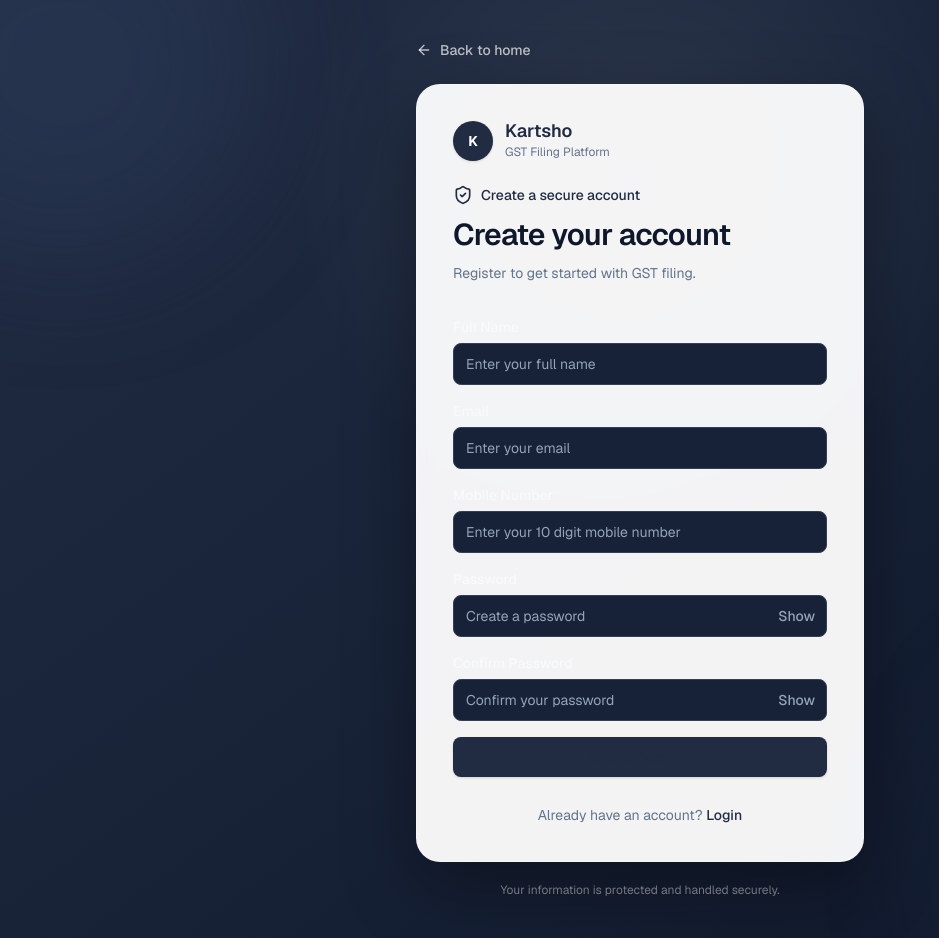
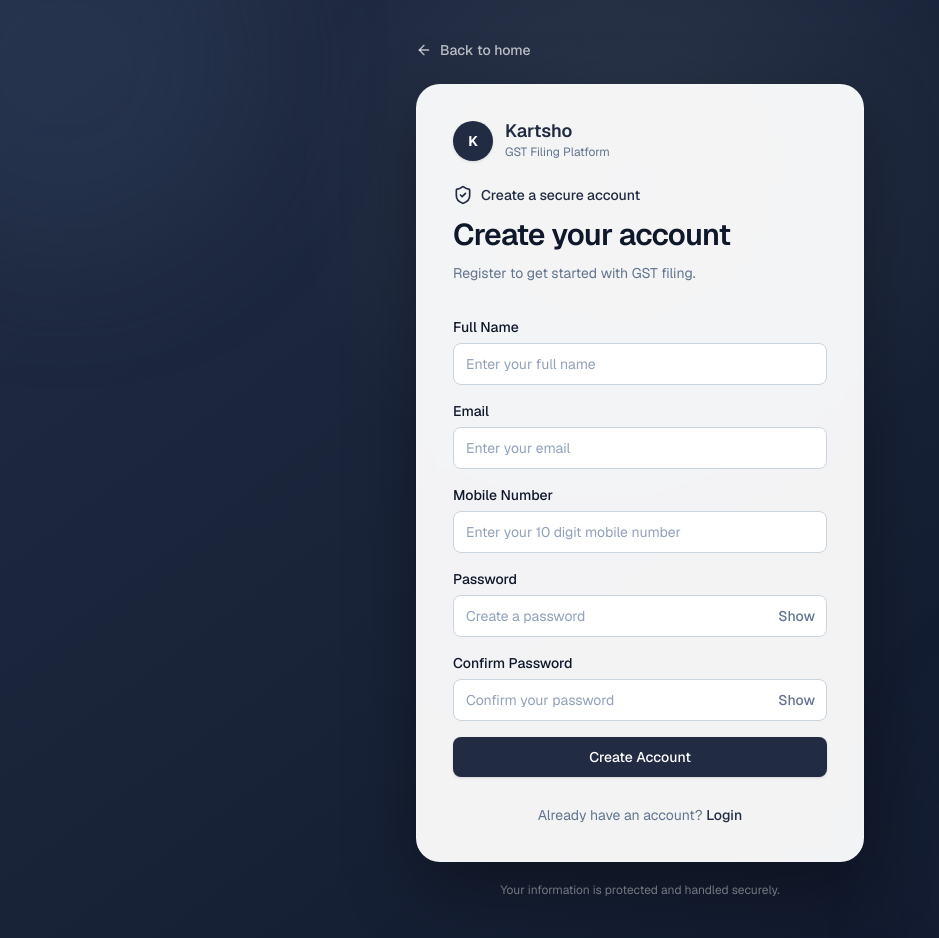
Before and after one commit to Pranav62026/GST-Filing, a React (Vite) app in the folder frontend/: page /register in a window 1280 px wide. Shown: the whole page, without its empty margins (0-939 px from the left). Built offline with nearby package versions, Linux system fonts and the light colour scheme.

Commit message:
update authentication page theme

```diff
--- a/frontend/src/pages/auth/Login.jsx
+++ b/frontend/src/pages/auth/Login.jsx
@@ -97,6 +97,7 @@
               <Input
                 label="Email"
                 type="email"
+                variant="light"
                 placeholder="Enter your email"
                 {...register("email", {
                   required: "Email is required",
@@ -115,6 +116,7 @@
               <Input
                 label="Password"
                 type="password"
+                variant="light"
                 placeholder="Enter your password"
                 showPasswordToggle
                 {...register("password", {
@@ -138,7 +140,7 @@
 
               <Button
                 type="submit"
-                className="w-full !bg-[#212C43] hover:!bg-[#182338]"
+                className="w-full !bg-[#212C43] !text-white hover:!bg-[#182338]"
               >
                 Login
               </Button>
--- a/frontend/src/pages/auth/Register.jsx
+++ b/frontend/src/pages/auth/Register.jsx
@@ -105,6 +105,7 @@
               {/* Full name */}
               <Input
                 label="Full Name"
+                variant="light"
                 placeholder="Enter your full name"
                 {...register("name", {
                   required: "Full name is required",
@@ -128,6 +129,7 @@
               <Input
                 label="Email"
                 type="email"
+                variant="light"
                 placeholder="Enter your email"
                 {...register("email", {
                   required: "Email is required",
@@ -148,6 +150,7 @@
                 label="Mobile Number"
                 type="tel"
                 inputMode="numeric"
+                variant="light"
                 maxLength={10}
                 placeholder="Enter your 10 digit mobile number"
                 {...register("phone", {
@@ -170,6 +173,7 @@
               <Input
                 label="Password"
                 type="password"
+                variant="light"
                 placeholder="Create a password"
                 showPasswordToggle
                 {...register("password", {
@@ -190,6 +194,7 @@
               <Input
                 label="Confirm Password"
                 type="password"
+                variant="light"
                 placeholder="Confirm your password"
                 showPasswordToggle
                 {...register("confirmPassword", {
@@ -202,7 +207,7 @@
 
               <Button
                 type="submit"
-                className="w-full bg-primary! hover:bg-[#182338]!"
+                className="w-full !bg-[#212C43] !text-white hover:!bg-[#182338]"
               >
                 Create Account
               </Button>
```
